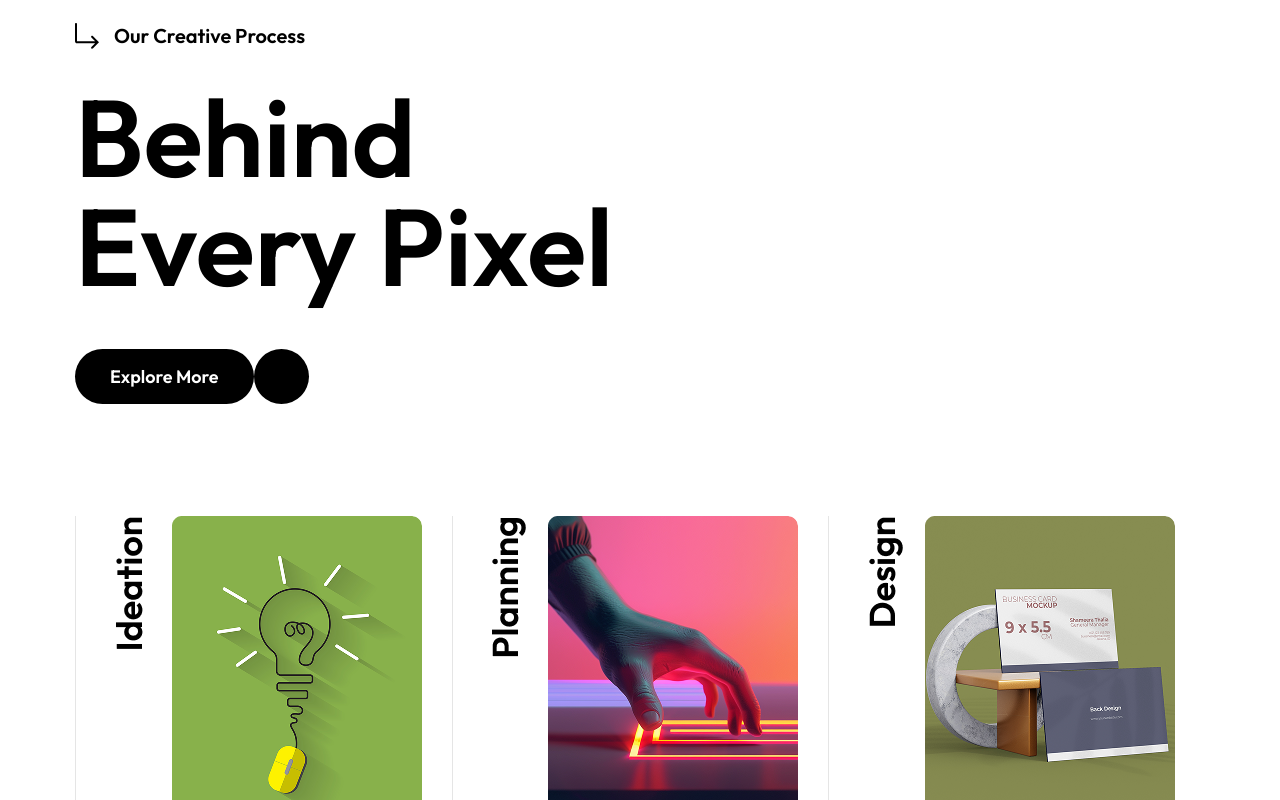
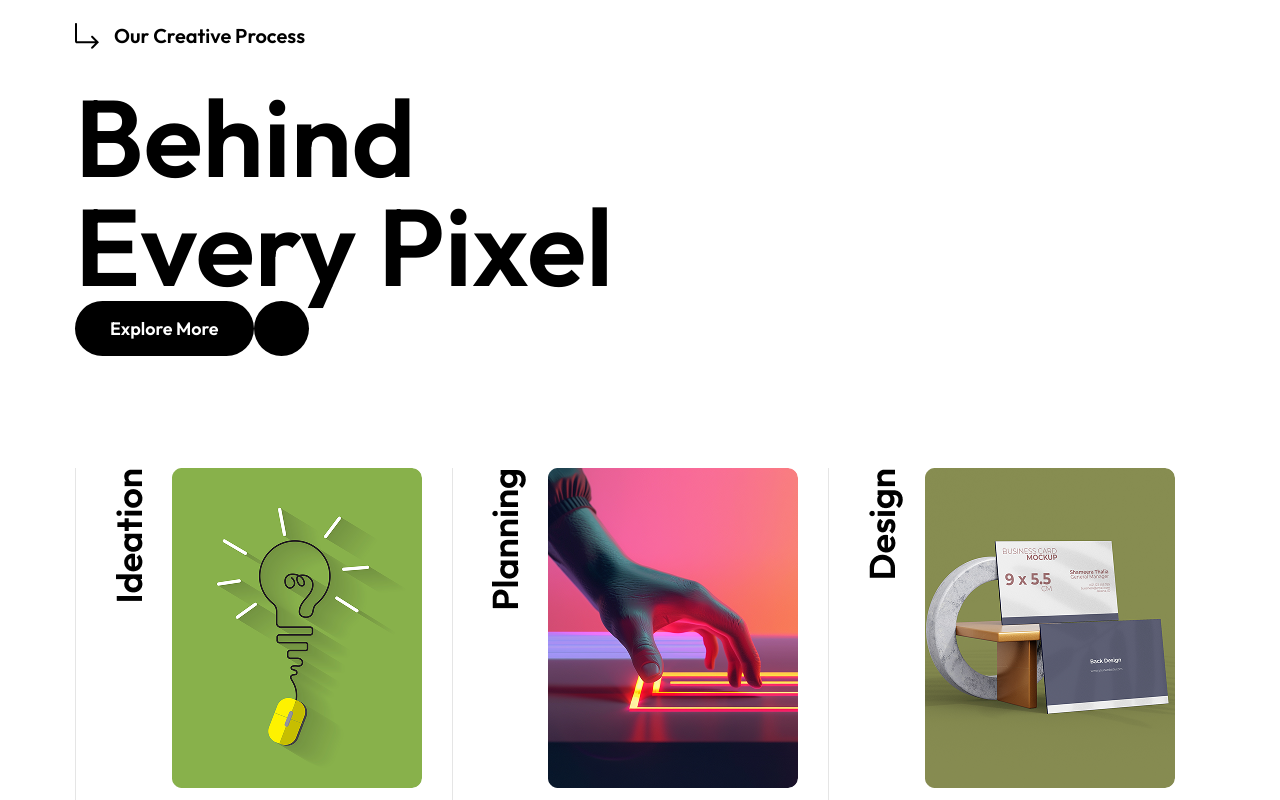
Before and after one commit to MdSaayed/maxfix-react, a React (Vite) app: page / in a window 1280 px wide. Shown: the part 6212-7012 px from the top of the page. Built offline with nearby package versions, Linux system fonts and the light colour scheme; a web font is replaced by a local one.

Commit message:
Created ButtonArrow Component

```diff
--- /dev/null
+++ b/src/common/ButtonArrow.jsx
@@ -0,0 +1,14 @@
+import React from 'react';
+import { Link } from 'react-router-dom';
+
+const ButtonArrow = ({ link = "#", variant = "white", text = "Button Text" }) => {
+  const buttonClass = `btn-arrow ${variant === 'black' ? 'btn-arrow__black' : ''}`;
+
+  return (
+    <Link to={link} className={buttonClass}>
+      <span className="btn-arrow__text">{text}</span>
+    </Link>
+  );
+};
+
+export default ButtonArrow;
--- a/src/components/blog/BlogArea.jsx
+++ b/src/components/blog/BlogArea.jsx
@@ -3,6 +3,7 @@ import blog_data from '../../data/blog-data';
 import useBackground from '../../hooks/useBackground';
 import BlogCard from '../elements/BlogCard';
 import { Link } from 'react-router-dom';
+import ButtonArrow from '../../common/ButtonArrow';
 
 
 const BlogArea = () => {
@@ -20,9 +21,8 @@ const BlogArea = () => {
                         <p className="blog__subtitle subtitle">Our Perspectives</p>
                     </div>
                     <h2 className="blog__heading title-lg">Latest Insights</h2>
-                    <Link to="#" className="blog__btn btn btn-arrow btn-arrow__black">
-                        <span className="blog__btn-text btn-arrow__text">See All Articles</span>
-                    </Link>
+
+                    <ButtonArrow link='/blog' variant='black' text='See All Articles' />
                 </div>
 
                 <div className="blog__grid">
--- a/src/components/homes/home-1/ProcessArea.jsx
+++ b/src/components/homes/home-1/ProcessArea.jsx
@@ -1,6 +1,7 @@
 import React from "react";
 import steps_data from '../../../data/steps-data';
 import { Link } from "react-router-dom";
+import ButtonArrow from "../../../common/ButtonArrow";
 
 const ProcessArea = () => {
 
@@ -29,12 +30,9 @@ const ProcessArea = () => {
                 Every Pixel
               </h2>
             </div>
+
             <div className="process__btn-group">
-              <Link to="#" className="process__btn btn-arrow btn-arrow__black">
-                <span className="process__btn-text btn-arrow__text">
-                  Explore More
-                </span>
-              </Link>
+               <ButtonArrow link='#' variant='black' text='Explore More' />
             </div>
           </div>
 
--- a/src/components/homes/home-1/ServicesAreaOne.jsx
+++ b/src/components/homes/home-1/ServicesAreaOne.jsx
@@ -1,6 +1,7 @@
 import React, { useState } from 'react';
 import services_data from '../../../data/services_data';
 import { Link } from 'react-router-dom';
+import ButtonArrow from '../../../common/ButtonArrow';
 
 const ServicesAreaOne = () => {
     const [activeIndex, setActiveIndex] = useState(0);
@@ -21,9 +22,11 @@ const ServicesAreaOne = () => {
                         <span className="services__subtitle subtitle">What We Offer</span>
                     </div>
                     <h2 className="services__title title-lg">Our Services</h2>
-                    <Link to="#" className="services__btn btn-arrow">
+                    {/* <Link to="#" className="services__btn btn-arrow">
                         <span className="btn-arrow__text">View All Services</span>
-                    </Link>
+                    </Link> */}
+
+                    <ButtonArrow link='/services' text='View All Services' />
                 </div>
 
                 <div className="services__content">
--- a/src/components/testimonials/TestimonialsAreaOne.jsx
+++ b/src/components/testimonials/TestimonialsAreaOne.jsx
@@ -1,7 +1,7 @@
 import React, { useEffect, useRef } from 'react';
 import testimonials_data from "../../data/testimonials-data";
 import TestimonialsItemOne from '../elements/TestimonialsItemOne';
-import { Link } from 'react-router-dom';
+import ButtonArrow from '../../common/ButtonArrow';
 
 const TestimonialsAreaOne = () => {
     const listRef = useRef(null);
@@ -50,9 +50,8 @@ const TestimonialsAreaOne = () => {
                         <span className="testimonials__label subtitle">Testimonials</span>
                     </div>
                     <h2 className="testimonials__title title-lg">Clients Reviews</h2>
-                    <Link to="#" className="testimonials__button btn-arrow">
-                        <span className="testimonials__button-text btn-arrow__text">View All Services</span>
-                    </Link>
+
+                    <ButtonArrow link='/services' text='View All Services' />
                 </div>
 
                 <div className="testimonials__list" ref={listRef}>
```
Also changed, not shown: src/common/OffCanvas.jsx (indentation only).
